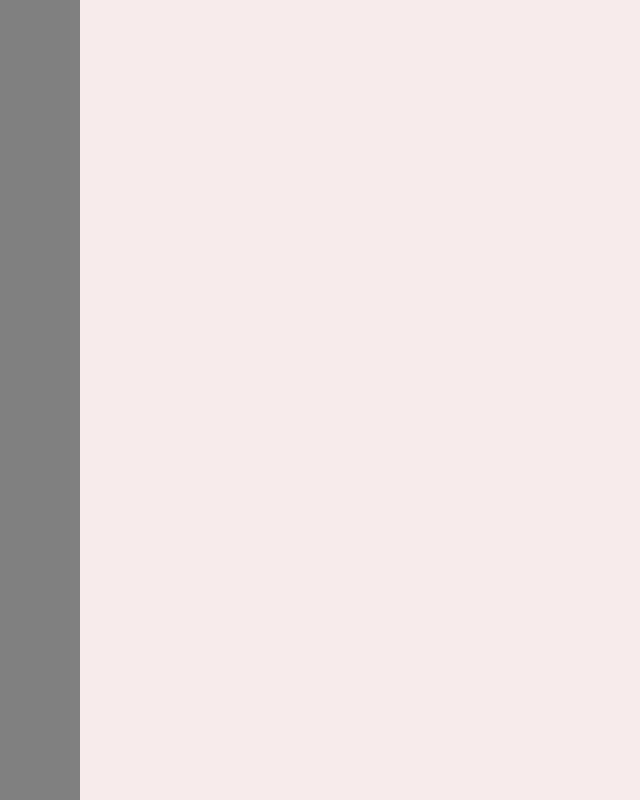
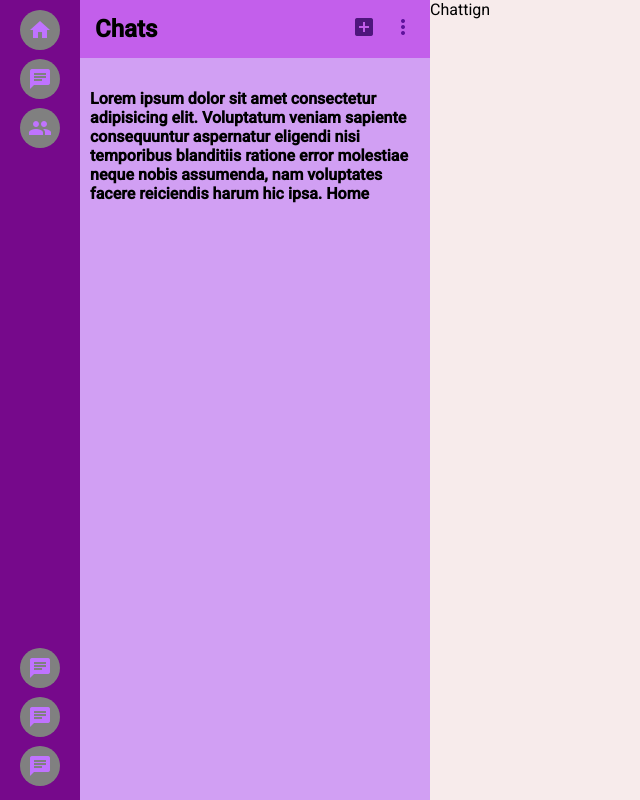
Before and after one commit to abdullahalmasudpersonal/Secretline_Client_Web, an Angular app: page / in a window 1280 px wide. Shown: the whole page, without its empty margins (0-640 px from the left). Built offline with nearby package versions, Linux system fonts and the light colour scheme.

Commit message:
create main manu, sideber, context

```diff
--- a/angular.json
+++ b/angular.json
@@ -27,6 +27,7 @@
               }
             ],
             "styles": [
+              "@angular/material/prebuilt-themes/azure-blue.css",
               "src/styles.css"
             ],
             "scripts": [],
@@ -90,6 +91,7 @@
               }
             ],
             "styles": [
+              "@angular/material/prebuilt-themes/azure-blue.css",
               "src/styles.css"
             ],
             "scripts": []
--- a/package.json
+++ b/package.json
@@ -12,15 +12,20 @@
   "private": true,
   "dependencies": {
     "@angular/animations": "^19.0.0",
+    "@angular/cdk": "^19.0.4",
     "@angular/common": "^19.0.0",
     "@angular/compiler": "^19.0.0",
     "@angular/core": "^19.0.0",
     "@angular/forms": "^19.0.0",
+    "@angular/material": "^19.0.4",
     "@angular/platform-browser": "^19.0.0",
     "@angular/platform-browser-dynamic": "^19.0.0",
     "@angular/platform-server": "^19.0.0",
     "@angular/router": "^19.0.0",
     "@angular/ssr": "^19.0.6",
+    "@fortawesome/angular-fontawesome": "^1.0.0",
+    "@fortawesome/fontawesome-svg-core": "^6.7.2",
+    "@fortawesome/free-solid-svg-icons": "^6.7.2",
     "express": "^4.18.2",
     "rxjs": "~7.8.0",
     "tslib": "^2.3.0",
--- a/src/app/app.component.css
+++ b/src/app/app.component.css
@@ -6,9 +6,42 @@
   height: 100vh;
   width: 1500px;
   background-color: rgb(247, 235, 235);
+  display: flex;
+  overflow: hidden;
 }
+
 .mainManu {
   width: 80px;
   height: 100vh;
+  background-color: rgb(118, 9, 139);
+  display: flex;
+  flex-direction: column;
+  justify-content: space-between;
+  align-items: center;
+}
+.mainManu mat-icon {
+  padding: 8px;
+  border-radius: 50%;
   background-color: gray;
+  margin-bottom: 5px;
 }
+.sideber {
+  height: 100vh;
+  width: 350px;
+  background-color: rgb(209, 159, 243);
+  /* overflow: auto; */
+}
+.sideberTopPart {
+  display: flex;
+  align-items: center;
+  justify-content: space-between;
+  padding: 15px;
+  background-color: rgb(195, 95, 235);
+}
+.sideberChatPart {
+  /* height: 90vh; */
+  height: auto;
+  overflow: auto;
+  padding: 10px;
+  margin-bottom: 100px;
+}
--- a/src/app/app.component.html
+++ b/src/app/app.component.html
@@ -2,8 +2,92 @@
   <div class="containerDiv">
 
     <div class="mainManu">
-
+      <div style="margin-top: 10px;">
+        <div><mat-icon (click)="selectMenu('home')" style="color: rgb(192, 115, 255);">home</mat-icon></div>
+        <div (click)="selectMenu('chat')"><mat-icon style="color: rgb(192, 115, 255);">chat</mat-icon></div>
+        <div><mat-icon (click)="selectMenu('group')" style="color: rgb(192, 115, 255);">group</mat-icon></div>
+      </div>
+      <div style="margin-bottom: 5px;">
+        <div><mat-icon style="color: rgb(192, 115, 255);">chat</mat-icon></div>
+        <div><mat-icon style="color: rgb(192, 115, 255);">chat</mat-icon></div>
+        <div><mat-icon style="color: rgb(192, 115, 255);">chat</mat-icon></div>
+      </div>
     </div>
 
+    <div class="sideber">
+      <div class="sideberTopPart">
+        <h2 style="margin: 0;">Chats</h2>
+        <div>
+          <mat-icon style="color: rgb(78, 22, 124); margin-right: 15px;">add_box</mat-icon>
+          <mat-icon style="color: rgb(94, 17, 156);">more_vert
+          </mat-icon>
+        </div>
+      </div>
+      <div class="sideberChatPart" *ngIf="selectedMenu === 'home'" (click)="showDetails('homeDetails')">
+        <h4>Lorem ipsum dolor sit amet consectetur adipisicing elit. Voluptatum veniam sapiente consequuntur aspernatur
+          eligendi nisi temporibus blanditiis ratione error molestiae neque nobis assumenda, nam voluptates facere
+          reiciendis harum hic ipsa. Home</h4>
+      </div>
+      <div class="sideberChatPart" *ngIf="selectedMenu === 'chat'" (click)="showDetails('chatDetails')">
+        <h4>Lorem ipsum dolor sit amet consectetur adipisicing elit. Voluptatum veniam sapiente consequuntur aspernatur
+          eligendi nisi temporibus blanditiis ratione error molestiae neque nobis assumenda, nam voluptates facere
+          reiciendis harum hic ipsa. Chat </h4>
+      </div>
+      <div class="sideberChatPart" *ngIf="selectedMenu === 'group'" (click)="showDetails('groupDetails')">
+        <h4>Lorem ipsum dolor sit amet consectetur adipisicing elit. Voluptatum veniam sapiente consequuntur aspernatur
+          eligendi nisi temporibus blanditiis ratione error molestiae neque nobis assumenda, nam voluptates facere
+          reiciendis harum hic ipsa. group</h4>
+      </div>
+    </div>
+
+    <div>
+      Chattign
+      <h2>{{ detailsContent.title }}</h2>
+      <p>{{ detailsContent.description }}</p>
+    </div>
   </div>
 </div>
+
+<!--
+<div class="sideberChatPart">
+        <h4>Lorem ipsum dolor sit amet consectetur adipisicing elit. Voluptatum veniam sapiente consequuntur aspernatur
+          eligendi nisi temporibus blanditiis ratione error molestiae neque nobis assumenda, nam voluptates facere
+          reiciendis harum hic ipsa.</h4>
+        <h4>Lorem ipsum dolor sit amet consectetur adipisicing elit. Voluptatum veniam sapiente consequuntur aspernatur
+          eligendi nisi temporibus blanditiis ratione error molestiae neque nobis assumenda, nam voluptates facere
+          reiciendis harum hic ipsa.</h4>
+        <h4>Lorem ipsum dolor sit amet consectetur adipisicing elit. Voluptatum veniam sapiente consequuntur aspernatur
+          eligendi nisi temporibus blanditiis ratione error molestiae neque nobis assumenda, nam voluptates facere
+          reiciendis harum hic ipsa.</h4>
+        <h4>Lorem ipsum dolor sit amet consectetur adipisicing elit. Voluptatum veniam sapiente consequuntur aspernatur
+          eligendi nisi temporibus blanditiis ratione error molestiae neque nobis assumenda, nam voluptates facere
+          reiciendis harum hic ipsa.</h4>
+        <h4>Lorem ipsum dolor sit amet consectetur adipisicing elit. Voluptatum veniam sapiente consequuntur aspernatur
+          eligendi nisi temporibus blanditiis ratione error molestiae neque nobis assumenda, nam voluptates facere
+          reiciendis harum hic ipsa.</h4>
+        <h4>Lorem ipsum dolor sit amet consectetur adipisicing elit. Voluptatum veniam sapiente consequuntur aspernatur
+          eligendi nisi temporibus blanditiis ratione error molestiae neque nobis assumenda, nam voluptates facere
+          reiciendis harum hic ipsa.</h4>
+        <h4>Lorem ipsum dolor sit amet consectetur adipisicing elit. Voluptatum veniam sapiente consequuntur aspernatur
+          eligendi nisi temporibus blanditiis ratione error molestiae neque nobis assumenda, nam voluptates facere
+          reiciendis harum hic ipsa.</h4>
+        <h4>Lorem ipsum dolor sit amet consectetur adipisicing elit. Voluptatum veniam sapiente consequuntur aspernatur
+          eligendi nisi temporibus blanditiis ratione error molestiae neque nobis assumenda, nam voluptates facere
+          reiciendis harum hic ipsa.</h4>
+        <h4>Lorem ipsum dolor sit amet consectetur adipisicing elit. Voluptatum veniam sapiente consequuntur aspernatur
+          eligendi nisi temporibus blanditiis ratione error molestiae neque nobis assumenda, nam voluptates facere
+          reiciendis harum hic ipsa.</h4>
+        <h4>Lorem ipsum dolor sit amet consectetur adipisicing elit. Voluptatum veniam sapiente consequuntur aspernatur
+          eligendi nisi temporibus blanditiis ratione error molestiae neque nobis assumenda, nam voluptates facere
+          reiciendis harum hic ipsa.</h4>
+        <h4>Lorem ipsum dolor sit amet consectetur adipisicing elit. Voluptatum veniam sapiente consequuntur aspernatur
+          eligendi nisi temporibus blanditiis ratione error molestiae neque nobis assumenda, nam voluptates facere
+          reiciendis harum hic ipsa.</h4>
+        <h4>Lorem ipsum dolor sit amet consectetur adipisicing elit. Voluptatum veniam sapiente consequuntur aspernatur
+          eligendi nisi temporibus blanditiis ratione error molestiae neque nobis assumenda, nam voluptates facere
+          reiciendis harum hic ipsa.</h4>
+        <h4>Lorem ipsum dolor sit amet consectetur adipisicing elit. Voluptatum veniam sapiente consequuntur aspernatur
+          eligendi nisi temporibus blanditiis ratione error molestiae neque nobis assumenda, nam voluptates facere
+          reiciendis harum hic ipsa.</h4>
+      </div>
+-->
--- a/src/app/app.component.ts
+++ b/src/app/app.component.ts
@@ -1,12 +1,54 @@
 import { Component } from '@angular/core';
-import { RouterOutlet } from '@angular/router';
+// import { RouterOutlet } from '@angular/router';
+import { FontAwesomeModule } from '@fortawesome/angular-fontawesome';
+import { MatIconModule } from '@angular/material/icon';
+import { CommonModule } from '@angular/common';
 
 @Component({
   selector: 'app-root',
-  imports: [RouterOutlet],
+  imports: [FontAwesomeModule, MatIconModule, CommonModule],
   templateUrl: './app.component.html',
-  styleUrl: './app.component.css'
+  styleUrl: './app.component.css',
 })
 export class AppComponent {
   title = 'secretline_client';
+
+  selectedMenu: string = 'home'; // Default selected menu
+  detailsView: boolean = false; // To toggle the details view
+  detailsContent: { title: string; description: string } = {
+    title: '',
+    description: '',
+  }; // Details content
+
+  selectMenu(menu: string): void {
+    this.selectedMenu = menu;
+    this.detailsView = false; // Hide details when menu changes
+  }
+
+  showDetails(detailType: string): void {
+    this.detailsView = true;
+
+    // Set content based on the selected details type
+    if (detailType === 'homeDetails') {
+      this.detailsContent = {
+        title: 'Home Details',
+        description: 'This is the detailed view of the Home section.',
+      };
+    } else if (detailType === 'dashboardDetails') {
+      this.detailsContent = {
+        title: 'Dashboard Details',
+        description: 'This is the detailed view of the Dashboard section.',
+      };
+    } else if (detailType === 'chatDetails') {
+      this.detailsContent = {
+        title: 'Chat Details',
+        description: 'This is the detailed view of the Chat section.',
+      };
+    } else if (detailType === 'groupDetails') {
+      this.detailsContent = {
+        title: 'Group Details',
+        description: 'This is the detailed view of the Group section.',
+      };
+    }
+  }
 }
--- a/src/app/app.config.ts
+++ b/src/app/app.config.ts
@@ -3,7 +3,8 @@ import { provideRouter } from '@angular/router';
 
 import { routes } from './app.routes';
 import { provideClientHydration, withEventReplay } from '@angular/platform-browser';
+import { provideAnimationsAsync } from '@angular/platform-browser/animations/async';
 
 export const appConfig: ApplicationConfig = {
-  providers: [provideZoneChangeDetection({ eventCoalescing: true }), provideRouter(routes), provideClientHydration(withEventReplay())]
+  providers: [provideZoneChangeDetection({ eventCoalescing: true }), provideRouter(routes), provideClientHydration(withEventReplay()), provideAnimationsAsync()]
 };
--- a/src/index.html
+++ b/src/index.html
@@ -6,8 +6,10 @@
   <base href="/">
   <meta name="viewport" content="width=device-width, initial-scale=1">
   <link rel="icon" type="image/x-icon" href="favicon.ico">
+  <link href="https://fonts.googleapis.com/css2?family=Roboto:wght@300;400;500&display=swap" rel="stylesheet">
+  <link href="https://fonts.googleapis.com/icon?family=Material+Icons" rel="stylesheet">
 </head>
-<body>
+<body class="mat-typography">
   <app-root></app-root>
 </body>
 </html>
--- a/src/styles.css
+++ b/src/styles.css
@@ -1,3 +1,6 @@
 body {
   margin: 0;
 }
+
+html, body { height: 100%; }
+body { margin: 0; font-family: Roboto, "Helvetica Neue", sans-serif; }
```
Also changed, not shown: 1 other file (tests, documents, lock files or other folders).
